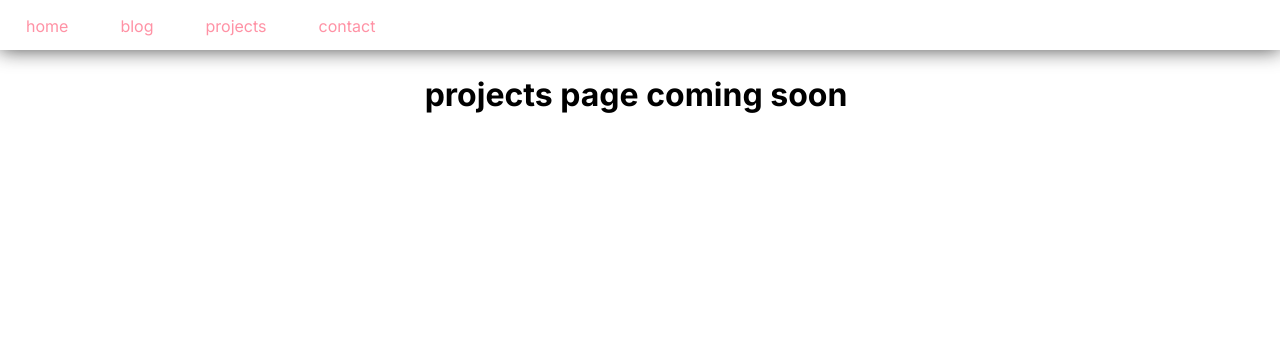
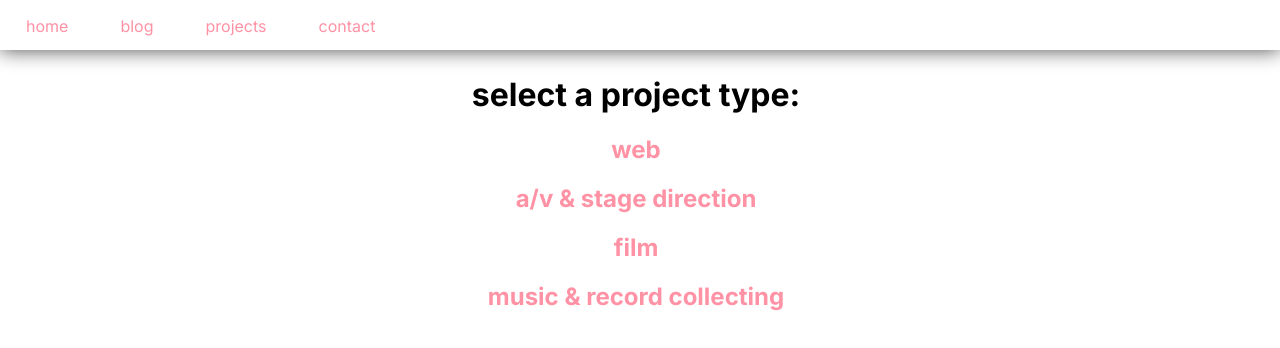
Before and after one commit to carreb/portfolio, a Vue app: page /projects in a window 1280 px wide. Shown: the top 348 px of the page. Built offline with nearby package versions, Linux system fonts and the light colour scheme; no server answers; what buttercms would draw is missing.

Commit message:
start work on projects page

```diff
--- a/src/components/ProjectsPage.vue
+++ b/src/components/ProjectsPage.vue
@@ -1,15 +1,46 @@
 <template>
-    <div>
-        <h1 style="text-align: center;">projects page coming soon</h1>
+    <div class="projectspage">
+        <h1>select a project type:</h1>
+        <div class="flex-options-project-types" v-for="projectType in projectTypes" :key="projectType.key">
+            <router-link :to="'/projects/' + projectType.key">
+                <div class="project-type-option">
+                    <h2>{{ projectType.name }}</h2>
+                </div>
+            </router-link>
+        </div>
     </div>
 </template>
 
 <script>
     export default {
         name: 'ProjectsPage',
+        data() {
+            return {
+                projectTypes: [
+                    {
+                        name: "web",
+                        key: "web"
+                    },
+                    {
+                        name: "a/v & stage direction",
+                        key: "av"
+                    },
+                    {
+                        name: "film",
+                        key: "film"
+                    },
+                    {
+                        name: "music & record collecting",
+                        key: "music"
+                    }
+                ]
+            }
+        }
     }
 </script>
 
 <style lang="css" scoped>
-
+.projectspage {
+    text-align: center;
+}
 </style>
```
